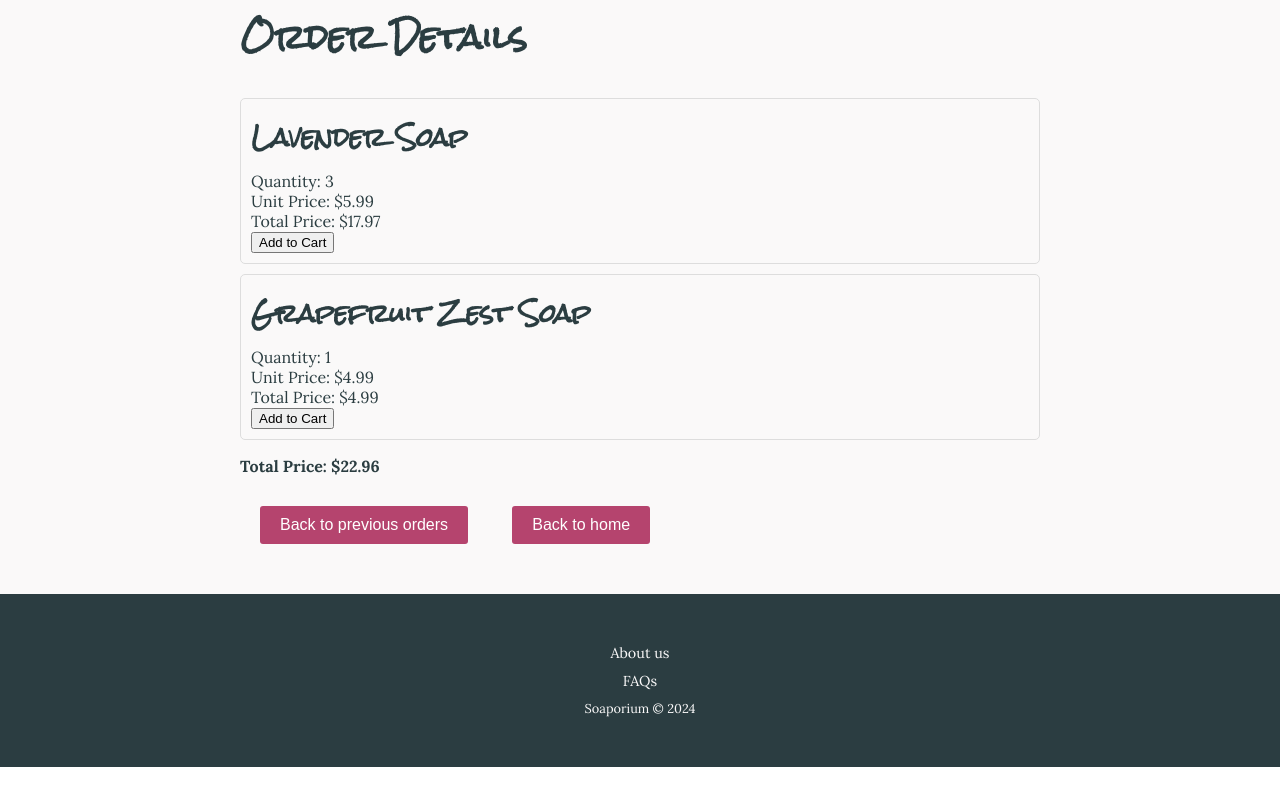
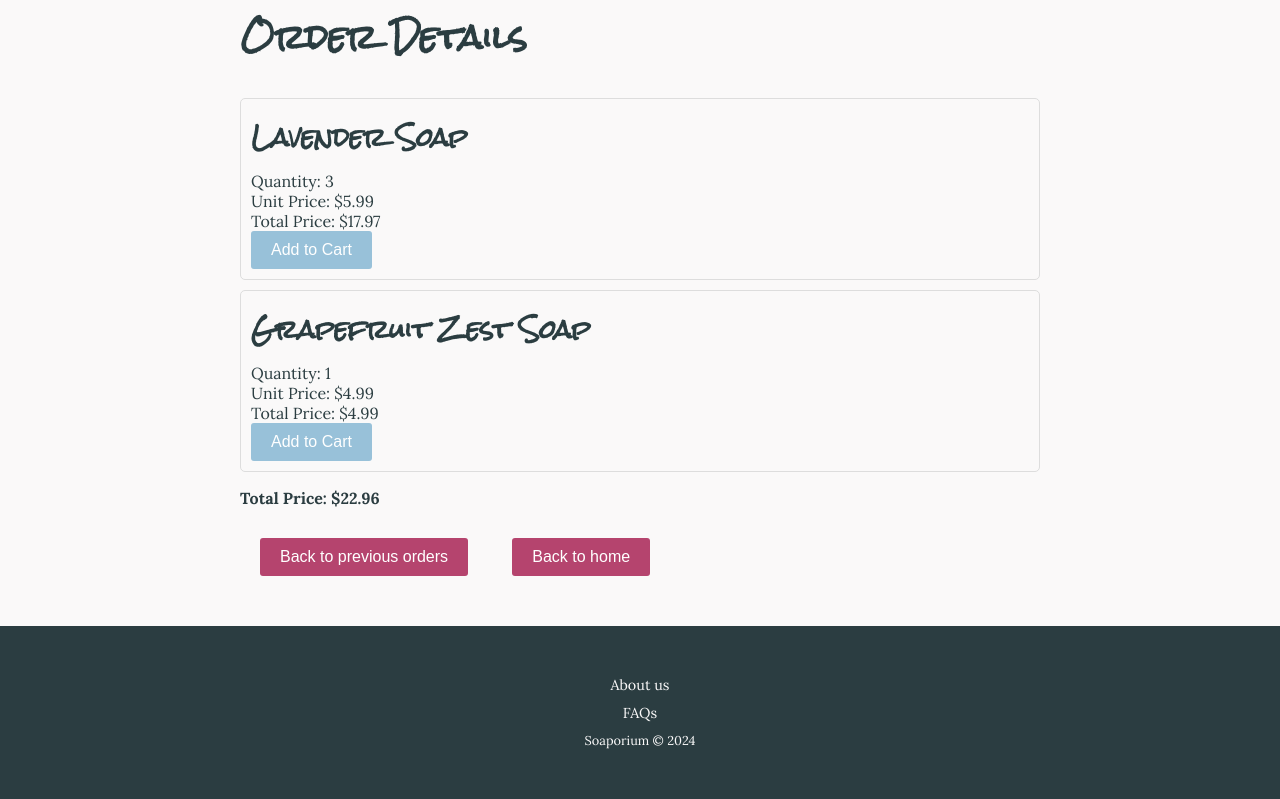
Before and after one commit to anisha-arya/Soap, a Flask app: page /view_previous_order/14 in a window 1280 px wide. Shown: the part 162-961 px from the top of the page. Before the commit the page ends 929 px from the top, so only its background shows below. Run offline with Flask 3, Linux system fonts and the light colour scheme; a user stored in the database is signed in; data comes from the database, SQL or seed files in the repository; both versions use the stored data as it was after the commit.

Commit message:
Styled add-to-cart button

```diff
--- a/templates/view_previous_order.html
+++ b/templates/view_previous_order.html
@@ -30,7 +30,7 @@
             <form action="{{ url_for('add_to_cart') }}" method="POST">
                 <input type="hidden" name="soapid" value="{{ item[0] }}">
                 <input type="hidden" name="redirect_url" value="{{ request.url }}">
-                <button type="submit">Add to Cart</button>
+                <button type="submit" class="add-to-cart">Add to Cart</button>
             </form>
         </li>
         {% endfor %}
```
Also changed, not shown: Soap.db.
